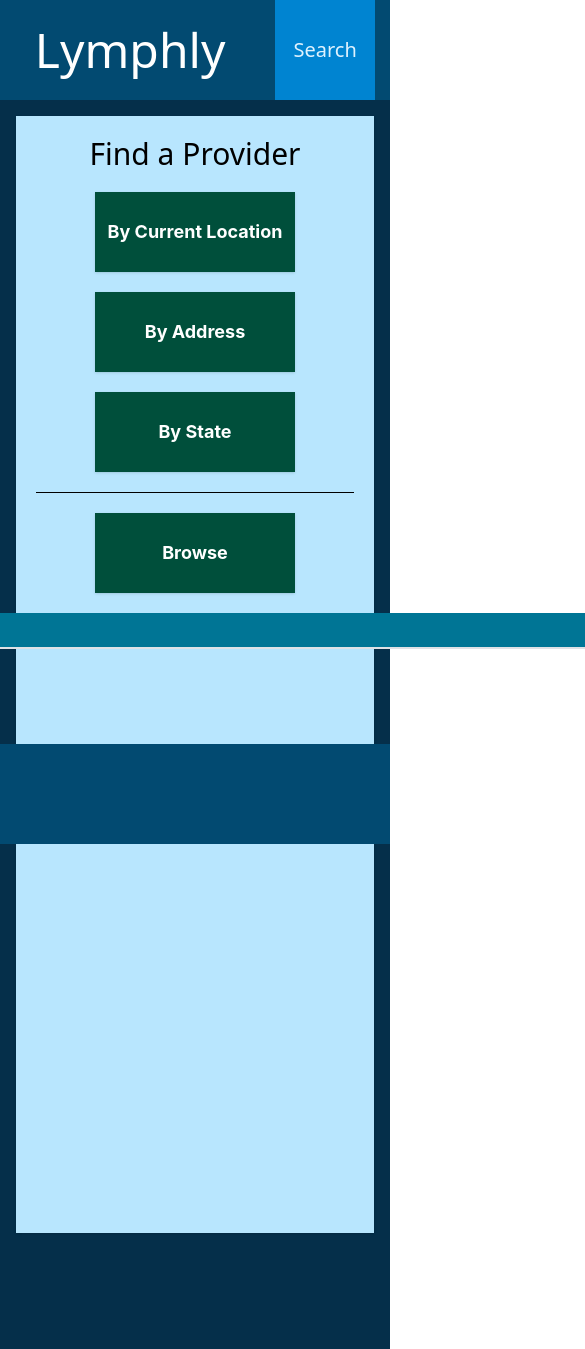
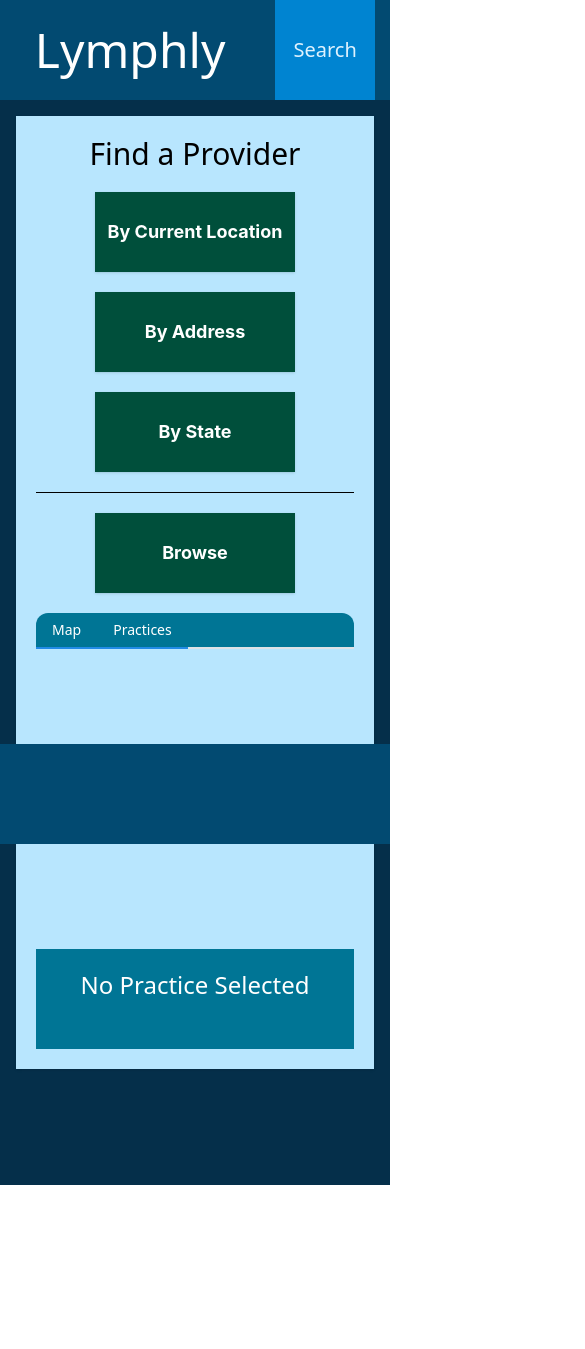
Before and after one commit to ben-dow/Lymphly, a React (Vite) app in the folder frontend/: page /search in a window 390 px wide. Shown: the top 1349 px of the page, 585 px wide, since content can reach past the window. After the commit the page ends 1185 px from the top, so only its background shows below. Built offline with nearby package versions, Linux system fonts and the light colour scheme; no server answers.

Commit message:
selected practice

```diff
--- a/frontend/src/components/search/display.tsx
+++ b/frontend/src/components/search/display.tsx
@@ -1,8 +1,8 @@
-import { Box, Table, Tabs } from "@mantine/core";
+import { Box, Divider, Table, TableData, Tabs } from "@mantine/core";
 import Radar from "radar-sdk-js";
 import RadarMap from "radar-sdk-js/dist/ui/RadarMap";
 import { useCallback, useEffect, useState } from "react";
-import { LimitedPracticePracticeListI as LimitedPracticesListI, PracticeListI as PracticeListI } from "../../model/practice";
+import { LimitedPracticePracticeListI as LimitedPracticesListI, PracticeI, PracticeListI as PracticeListI } from "../../model/practice";
 import { LngLatBoundsLike, LngLatLike} from "maplibre-gl";
 import {Position} from "geojson"
 
@@ -10,23 +10,93 @@
 export interface DataDisplayProps {
     practiceList?: PracticeListI
     mapConfiguration?: MapConfiguration
+    setSelectedPractice?: (id:string)=>void
 }
 
 export function DataDisplay(props:DataDisplayProps) {
+    const [selectedPractice, setSelectedPractice] = useState("")
+
     return (
-            <Tabs defaultValue={"Map"} className="rounded-2xl w-6xl h-150">
-                <Tabs.List className="bg-cyan-700 rounded-t-xl">
+            <Box className="flex flex-col md:flex-row w-full justify-center">
+                <Tabs defaultValue={"Map"} className="w-full md:w-7/8 max-w-5xl">
+                    <Tabs.List className="bg-cyan-700 rounded-t-xl md:rounded-tl-xl md:rounded-tr-none">
                         <Tabs.Tab value="Map"><h1 className="font-sans text-white font-medium">Map</h1></Tabs.Tab>
                         <Tabs.Tab value="Map"><h1 className="font-sans text-white font-medium">Practices</h1></Tabs.Tab>
                     </Tabs.List>
                     <Tabs.Panel value="Map" className='flex justify-center w-full h-full'>
-                    <Map {...props}/>
+                        <Map setSelectedPractice={setSelectedPractice} {...props}/>
                     </Tabs.Panel>
                     <Tabs.Panel value="Practices" className='h-full w-full'>
                         <PracticeTable {...props}/>
                     </Tabs.Panel>
                 </Tabs>
+                <Box className="md:h-full md:w-xs min-h-25 bg-cyan-700 ">
+                    <Selected practiceId={selectedPractice}/>
+                </Box>
+            </Box>
     )
+}
+
+interface SelectedProps {
+    practiceId: string
+}
+
+function Selected(props:SelectedProps){
+
+    const [practice, setPractice] = useState<PracticeI>()
+
+    useEffect(()=>{
+        if (props.practiceId != ""){
+            fetch("/api/v1/providersearch/practice/"+props.practiceId).then((r) =>r.json()).then(pr=>{
+                setPractice(pr)
+            })
+        }
+
+    }, [props.practiceId])
+
+    if (practice === undefined) {
+        return (
+            <Box className="text-center p-5 text-2xl text-white font-sans font-medium">No Practice Selected</Box>
+        )
+    } else {
+        let tableData: TableData = {
+            head: ["Name", "Address"],
+            body: []
+        }
+
+        tableData.body.push([practice.name])
+        tableData.body.push([practice.fullAddress])
+
+
+
+        return (
+            <Box className="text-white overflow-hidden font-sans flex flex-col gap-5 p-6 w-full justify-center text-wrap">
+                <Box className="flex flex-row gap-2 justify-baseline flex-wrap">
+                    <Box className="text-sm w-20 font-medium">Name: </Box>
+                    <Box className="text-sm">{practice.name}</Box>
+                </Box>
+                <Box className="flex flex-row justify-baseline gap-2 flex-wrap">
+                    <Box className="text-sm font-medium w-20">Address: </Box>
+                    <Box className="text-sm">{practice.fullAddress}</Box>
+                </Box>
+                <Box className="flex flex-row justify-baseline gap-2 flex-wrap">
+                    <Box className="text-sm font-medium w-20">Website: </Box>
+                    <Box className="text-sm"><a className="underline" href={practice.website}>{practice.website}</a></Box>
+                </Box>
+                <Box className="flex flex-row justify-baseline gap-2 flex-wrap">
+                    <Box className="text-sm font-medium w-20 ">Phone: </Box>
+                    <Box className="text-sm">{practice.phone}</Box>
+                </Box>
+                <Box className="flex flex-row justify-baseline gap-2 flex-wrap">
+                    <Box className="text-sm font-medium w-20">Tags: </Box>
+                    <Box className="text-sm">{practice.tags}</Box>
+                </Box>
+
+            </Box>
+        )
+    }
+
+
 }
 
 
@@ -79,13 +149,15 @@
                 map.clearMarkers()
                 for (let index = 0; index < props.practiceList.practices.length; index++) {
                     const element = props.practiceList.practices[index];
-                    Radar.ui.marker({
+                    const marker = Radar.ui.marker({
                         color: 'red',
                         scale: .5,
                         popup: {
                             text: element.name
                         },
-                    }).setLngLat([element.longitude, element.lattitude]).addTo(map)
+                    })
+                    marker.on("click", ()=>{if(props.setSelectedPractice !=undefined){props.setSelectedPractice(element.practiceId)}})
+                    marker.setLngLat([element.longitude, element.lattitude]).addTo(map)
                 }
                 map.fitToMarkers()
             }
@@ -93,12 +165,13 @@
 
             if (props.mapConfiguration != undefined && props.mapConfiguration.RadiusFeature) {
                 map.clearFeatures()
-                Radar.ui.marker(
+                const marker = Radar.ui.marker(
                     {
                         color: "blue",
                         scale: .75,
                     }
-                ).setLngLat(props.mapConfiguration.RadiusOrigin).addTo(map)
+                )
+                marker.setLngLat(props.mapConfiguration.RadiusOrigin).addTo(map)
 
                 console.log(ZoneCoords(props.mapConfiguration.RadiusOrigin, props.mapConfiguration.Radius, 100))
                 map.addPolygon({
@@ -109,7 +182,7 @@
                     },
                     geometry: {
                         type: "Polygon",
-                        coordinates:ZoneCoords(props.mapConfiguration.RadiusOrigin, props.mapConfiguration.Radius, 50)
+                        coordinates:ZoneCoords(props.mapConfiguration.RadiusOrigin, props.mapConfiguration.Radius, 100)
                     }
                 }, {
                     paint: {
@@ -130,7 +203,7 @@
       }, [props.practiceList, props.mapConfiguration, map]);
 
       return(
-        <div id="map" style={{width: "1152px", height:600}} className="rounded-b-2xl"/>
+        <div id="map" className="w-full h-75 md:h-150 md:rounded-b-2xl"/>
       )
 }
 
--- a/frontend/src/pages/search/search.tsx
+++ b/frontend/src/pages/search/search.tsx
@@ -93,7 +93,7 @@
             let lat = pos.coords.latitude
             let long = pos.coords.longitude
 
-            fetch(`/api/v1/providersearch/practices/locate/proximity?lat=${lat}&long=${long}&radius=20`).
+            fetch(`/api/v1/providersearch/practices/locate/proximity?lat=${lat}&long=${long}&radius=25`).
                 then(res => res.json()).
                 then((res)=>{props.updateDataDisplayProps(
                     {
@@ -101,7 +101,7 @@
                         mapConfiguration: {
                             RadiusFeature: true,
                             RadiusOrigin: [long, lat],
-                            Radius: 20
+                            Radius: 25
                         }
                     }
                 )})
```
Lines whose indentation alone changed are shown as unchanged.
